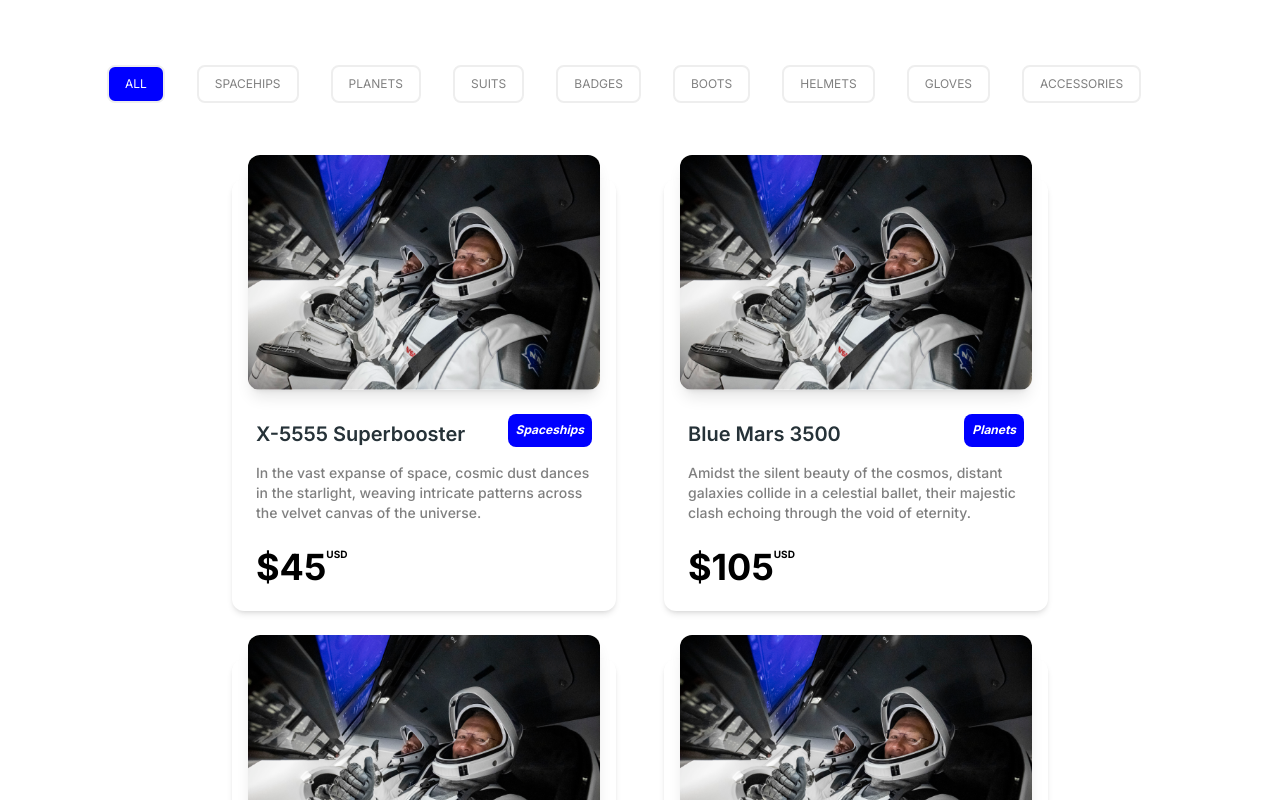
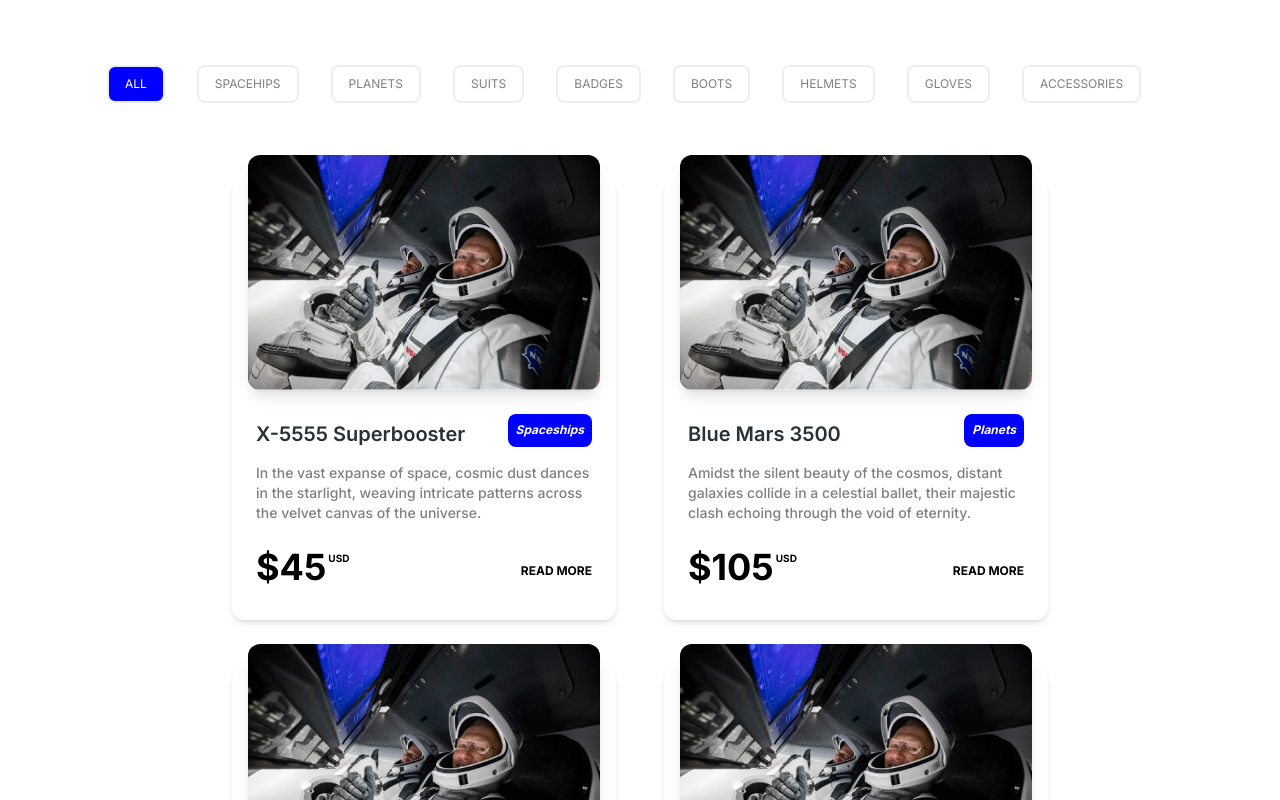
Before and after one commit to istvzsig/e-comm, a React (Vite) app: page / in a window 1280 px wide. Shown: the part 2020-2820 px from the top of the page. Built offline with nearby package versions, Linux system fonts and the light colour scheme.

Commit message:
refactor + create ProductCard component + update ProductsList component with ProductCard

```diff
--- /dev/null
+++ b/src/components/ProductCard/ProductCard.jsx
@@ -0,0 +1,53 @@
+import React from "react";
+import {
+  Card,
+  CardHeader,
+  CardBody,
+  CardFooter,
+  Typography,
+} from "@material-tailwind/react";
+import { Link } from "react-router-dom";
+
+class ProductCard extends React.Component {
+  render() {
+    const { ...item } = this.props;
+    return (
+      <Card className="select-none mt-12 w-96 mx-6 cursor-poinder">
+        <CardHeader className="grayscale-0 hover:grayscale relative transition ease-in-out delay-150 ">
+          <img className="rounded" src={item.img} alt="card-image" />
+        </CardHeader>
+        <CardBody>
+          <Typography
+            variant="h5"
+            color="blue-gray"
+            className="mb-2 flex justify-between items-center"
+          >
+            {item.name}
+            <Typography className="font-bold italic text-[12px] mb-2 text-white p-2 rounded-lg bg-[rgba(0,0,255,1)]">
+              {item.type}
+            </Typography>
+          </Typography>
+          <Typography className="text-sm font-medium text-[rgba(0,0,0,.5)]">
+            {item.text}
+          </Typography>
+        </CardBody>
+        <CardFooter className="pt-0 flex justify-between items-center">
+          <h1 className="text-black text-left font-bold text-4xl">
+            {item.price !== "FREE" ? `$${item.price}` : item.price}
+            <span className="text-[10px] text-black font-bold self-start relative top-[-18px] left-[2px]">
+              {item.price == "FREE" ? "" : "USD"}
+            </span>
+          </h1>
+          <Link
+            to={`/product/${item.type.toLowerCase()}/${item.id}`}
+            onClick={() => this.showProduct(item.id)}
+          >
+            <p className="text-[12px] text-black font-bold">READ MORE</p>
+          </Link>
+        </CardFooter>
+      </Card>
+    );
+  }
+}
+
+export default ProductCard;
--- a/src/components/ProductsList/ProductsList.jsx
+++ b/src/components/ProductsList/ProductsList.jsx
@@ -1,14 +1,7 @@
 import React from "react";
+import ProductCard from "../ProductCard/ProductCard";
 import { connect } from "react-redux";
 import { getProduct } from "../../features/slices/productsSlice";
-import {
-  Card,
-  CardHeader,
-  CardBody,
-  CardFooter,
-  Typography,
-} from "@material-tailwind/react";
-import { Link } from "react-router-dom";
 
 class ProductsList extends React.Component {
   showProduct = (id) => {
@@ -20,42 +13,7 @@ class ProductsList extends React.Component {
       <div className="flex flex-col bg-white py-12 relative z-[0]">
         <div className="flex flex-wrap justify-center mt-12">
           {this.props.filteredProducts.map((item, index) => {
-            const { type, id } = item;
-
-            return (
-              <Link
-                key={index}
-                to={`/product/${type.toLowerCase()}/${id}`}
-                onClick={() => this.showProduct(id)}
-              >
-                <Card className="select-none mt-12 w-96 mx-6 cursor-poinder">
-                  <CardHeader className="grayscale-0 hover:grayscale relative transition ease-in-out delay-150 ">
-                    <img className="rounded" src={item.img} alt="card-image" />
-                  </CardHeader>
-                  <CardBody>
-                    <Typography
-                      variant="h5"
-                      color="blue-gray"
-                      className="mb-2 flex justify-between items-center"
-                    >
-                      {item.name}
-                      <Typography className="font-bold italic text-[12px] mb-2 text-white p-2 rounded-lg bg-[rgba(0,0,255,1)]">
-                        {item.type}
-                      </Typography>
-                    </Typography>
-                    <Typography className="text-sm font-medium text-[rgba(0,0,0,.5)]">
-                      {item.text}
-                    </Typography>
-                  </CardBody>
-                  <CardFooter className="pt-0 flex">
-                    <h1 className="text-black text-left font-bold text-4xl">
-                      ${item.price}
-                    </h1>
-                    <p className="text-[10px] text-black font-bold">USD</p>
-                  </CardFooter>
-                </Card>
-              </Link>
-            );
+            return <ProductCard key={index} {...item} />;
           })}
         </div>
       </div>
```
